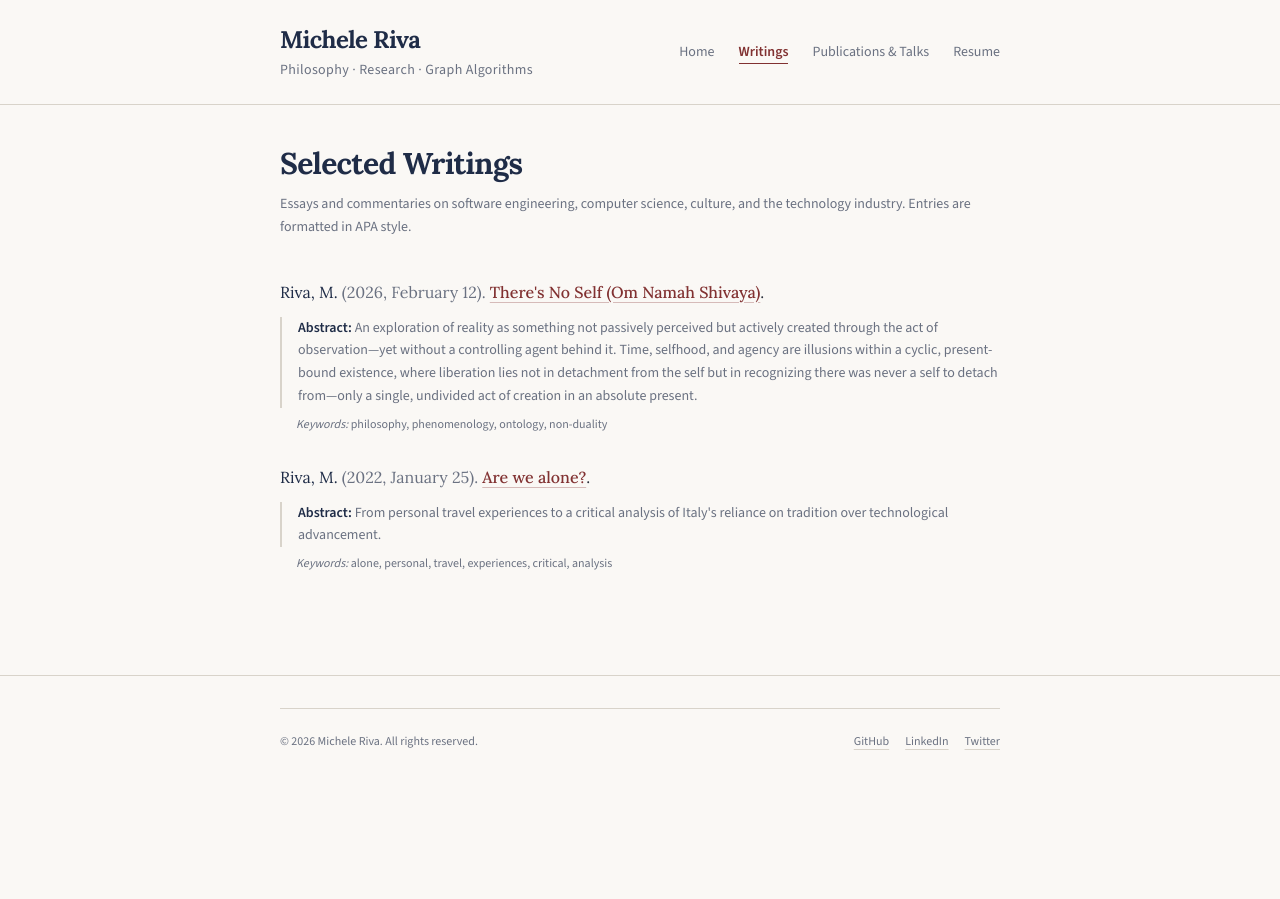
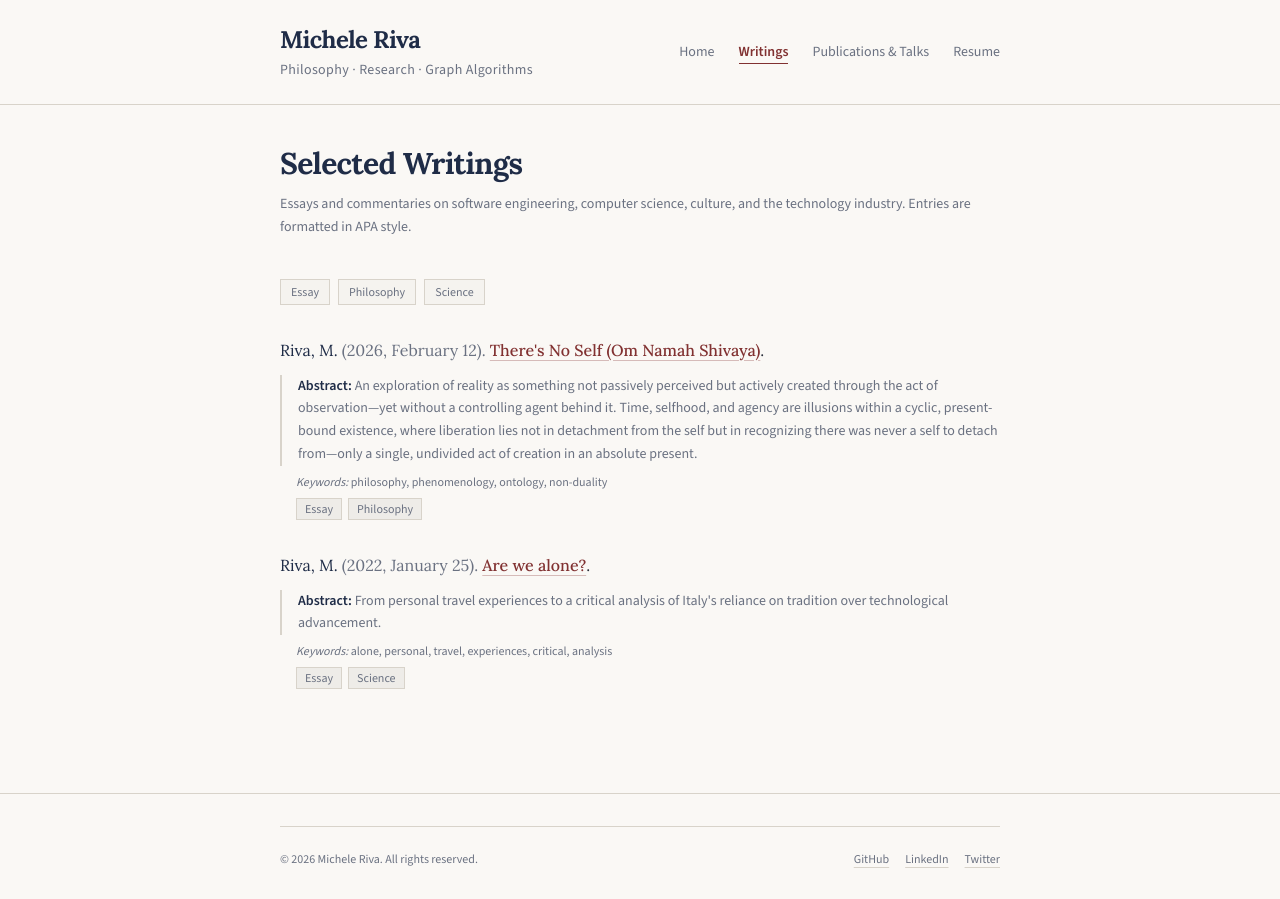
Before and after one commit to micheleriva/personal-website, a Next.js app: page /writings in a window 1280 px wide. Before the commit the page ends 800 px from the top, so only its background shows below. Built offline with nearby package versions, Linux system fonts and the light colour scheme.

Commit message:
feat: adds categories

```diff
--- a/app/writings/[slug]/page.tsx
+++ b/app/writings/[slug]/page.tsx
@@ -106,6 +106,21 @@ export default async function WritingPage({
 								{writing.keywords.join(", ")}
 							</p>
 						</div>
+						{writing.categories.length > 0 && (
+							<div className="mt-3 flex flex-wrap gap-1.5">
+								{writing.categories.map((category) => (
+									<span
+										key={category}
+										className="rounded-sm border border-border bg-secondary px-2 py-0.5 font-sans text-xs text-muted-foreground"
+									>
+										{category
+											.split("-")
+											.map((w) => w.charAt(0).toUpperCase() + w.slice(1))
+											.join(" ")}
+									</span>
+								))}
+							</div>
+						)}
 					</section>
 
 					{/* Authorship Verification */}
--- a/app/writings/page.tsx
+++ b/app/writings/page.tsx
@@ -1,7 +1,7 @@
 import { Metadata } from "next"
-import Link from "next/link"
 import { SiteHeader } from "@/components/site-header"
 import { SiteFooter } from "@/components/site-footer"
+import { WritingsFilter } from "@/components/writings-filter"
 import { getAllWritings } from "@/lib/writings-data"
 
 export const metadata: Metadata = {
@@ -22,6 +22,10 @@ export const metadata: Metadata = {
 export default function WritingsPage() {
   const writings = getAllWritings()
 
+  const categories = Array.from(
+    new Set(writings.flatMap((w) => w.categories))
+  ).sort()
+
   return (
     <div className="min-h-screen">
       <SiteHeader />
@@ -37,44 +41,7 @@ export default function WritingsPage() {
           </p>
         </header>
 
-        <section aria-label="Writing references">
-          <ol className="space-y-8 list-none">
-            {writings.map((writing) => (
-              <li key={writing.slug}>
-                <article className="group">
-                  {/* APA-style reference */}
-                  <p className="text-base leading-relaxed">
-                    <span className="text-primary">Riva, M.</span>{" "}
-                    <span className="text-muted-foreground">
-                      ({writing.date}).
-                    </span>{" "}
-                    <Link
-                      href={`/writings/${writing.slug}`}
-                      className="font-medium text-accent underline decoration-accent/30 underline-offset-4 transition-colors hover:decoration-accent"
-                    >
-                      {writing.title}
-                    </Link>
-                    .
-                  </p>
-                  {/* Abstract */}
-                  <div className="mt-3 border-l-2 border-border pl-4">
-                    <p className="font-sans text-sm leading-relaxed text-muted-foreground">
-                      <span className="font-semibold text-primary">Abstract:</span>{" "}
-                      {writing.abstract}
-                    </p>
-                  </div>
-                  {/* Keywords */}
-                  <div className="mt-2 pl-4">
-                    <p className="font-sans text-xs text-muted-foreground">
-                      <span className="italic">Keywords:</span>{" "}
-                      {writing.keywords.join(", ")}
-                    </p>
-                  </div>
-                </article>
-              </li>
-            ))}
-          </ol>
-        </section>
+        <WritingsFilter writings={writings} categories={categories} />
       </main>
       <SiteFooter />
     </div>
--- /dev/null
+++ b/components/writings-filter.tsx
@@ -0,0 +1,127 @@
+"use client"
+
+import { useState } from "react"
+import Link from "next/link"
+import { Writing } from "@/lib/writings-data"
+import { cn } from "@/lib/utils"
+
+function formatCategory(category: string): string {
+  return category
+    .split("-")
+    .map((word) => word.charAt(0).toUpperCase() + word.slice(1))
+    .join(" ")
+}
+
+interface WritingsFilterProps {
+  writings: Writing[]
+  categories: string[]
+}
+
+export function WritingsFilter({ writings, categories }: WritingsFilterProps) {
+  const [selected, setSelected] = useState<string[]>([])
+
+  const toggle = (category: string) => {
+    setSelected((prev) =>
+      prev.includes(category)
+        ? prev.filter((c) => c !== category)
+        : [...prev, category]
+    )
+  }
+
+  const filtered =
+    selected.length === 0
+      ? writings
+      : writings.filter((w) => w.categories.some((c) => selected.includes(c)))
+
+  return (
+    <div>
+      {categories.length > 0 && (
+        <div className="mb-8 flex flex-wrap items-center gap-2">
+          {categories.map((category) => (
+            <button
+              key={category}
+              onClick={() => toggle(category)}
+              className={cn(
+                "rounded-sm border px-2.5 py-1 font-sans text-xs transition-colors",
+                selected.includes(category)
+                  ? "border-accent bg-accent text-accent-foreground"
+                  : "border-border bg-card text-muted-foreground hover:bg-secondary hover:text-primary"
+              )}
+            >
+              {formatCategory(category)}
+            </button>
+          ))}
+          {selected.length > 0 && (
+            <button
+              onClick={() => setSelected([])}
+              className="font-sans text-xs text-muted-foreground underline-offset-2 hover:text-primary hover:underline transition-colors"
+            >
+              Clear
+            </button>
+          )}
+        </div>
+      )}
+
+      <section aria-label="Writing references">
+        {filtered.length === 0 ? (
+          <p className="font-sans text-sm text-muted-foreground">
+            No writings found for the selected{" "}
+            {selected.length === 1 ? "category" : "categories"}.
+          </p>
+        ) : (
+          <ol className="space-y-8 list-none">
+            {filtered.map((writing) => (
+              <li key={writing.slug}>
+                <article className="group">
+                  {/* APA-style reference */}
+                  <p className="text-base leading-relaxed">
+                    <span className="text-primary">Riva, M.</span>{" "}
+                    <span className="text-muted-foreground">
+                      ({writing.date}).
+                    </span>{" "}
+                    <Link
+                      href={`/writings/${writing.slug}`}
+                      className="font-medium text-accent underline decoration-accent/30 underline-offset-4 transition-colors hover:decoration-accent"
+                    >
+                      {writing.title}
+                    </Link>
+                    .
+                  </p>
+                  {/* Abstract */}
+                  <div className="mt-3 border-l-2 border-border pl-4">
+                    <p className="font-sans text-sm leading-relaxed text-muted-foreground">
+                      <span className="font-semibold text-primary">
+                        Abstract:
+                      </span>{" "}
+                      {writing.abstract}
+                    </p>
+                  </div>
+                  {/* Keywords */}
+                  <div className="mt-2 pl-4">
+                    <p className="font-sans text-xs text-muted-foreground">
+                      <span className="italic">Keywords:</span>{" "}
+                      {writing.keywords.join(", ")}
+                    </p>
+                  </div>
+                  {/* Categories */}
+                  {writing.categories.length > 0 && (
+                    <div className="mt-2 pl-4 flex flex-wrap gap-1.5">
+                      {writing.categories.map((category) => (
+                        <span
+                          key={category}
+                          className="rounded-sm border border-border bg-secondary px-2 py-0.5 font-sans text-xs text-muted-foreground"
+                        >
+                          {formatCategory(category)}
+                        </span>
+                      ))}
+                    </div>
+                  )}
+                </article>
+              </li>
+            ))}
+          </ol>
+        )}
+      </section>
+    </div>
+  )
+}
--- a/lib/writings-data.ts
+++ b/lib/writings-data.ts
@@ -10,6 +10,7 @@ export interface Writing {
   abstract: string
   content: string
   keywords: string[]
+  categories: string[]
   image?: string
   authorshipReportUrl?: string
 }
@@ -49,6 +50,7 @@ export function getAllWritings(): Writing[] {
         abstract: data.description,
         content: content,
         keywords,
+        categories: data.categories || [],
         image: data.image,
         authorshipReportUrl: data.authorshipReportUrl,
       }
@@ -81,6 +83,7 @@ export function getWritingBySlug(slug: string): Writing | undefined {
       abstract: data.description,
       content: content,
       keywords,
+      categories: data.categories || [],
       image: data.image,
       authorshipReportUrl: data.authorshipReportUrl,
     }
--- a/writings/are-we-alone.mdx
+++ b/writings/are-we-alone.mdx
@@ -2,7 +2,7 @@
 title: "Are we alone?"
 description: "From personal travel experiences to a critical analysis of Italy's reliance on tradition over technological advancement."
 pubDate: 2022-01-25
-image: 'writings/are-we-alone.jpg'
+categories: ["essay", "science"]
 ---
 
 Before I start expressing my feelings and reasonings, I want to put a disclaimer in this article: I am not a scientist, I am not telling anything new, and I don't want to convince anybody. If you find an inaccuracy, please report it and help me make this article better.
--- a/writings/there-is-no-self.mdx
+++ b/writings/there-is-no-self.mdx
@@ -4,6 +4,7 @@ description: "An exploration of reality as something not passively perceived but
 pubDate: 2026-02-12
 authorshipReportUrl: "https://authorship.grammarly.com/reports/AFNsbCfHeYaaxr-N_LLHCk7R2cn4NaXg2QrHXVTnxLo"
 keywords: ["philosophy", "phenomenology", "ontology", "non-duality"]
+categories: ["essay", "philosophy"]
 ---
 
 We create the world we inhabit. We create the tree and the flower as much as we create the weapon and the hospital, the doctor and the soldier. Everything we observe we create; it exists only because we experience it and ceases to exist when our experience ceases. Others experience what we experience because we create others as well; we’re not solipsistic creatures in the sense that other minds may not exist. Our mind, too, is just the lens of a camera through which we observe and create. We create others just as much as they create us. Because they are us and we are they.
```
